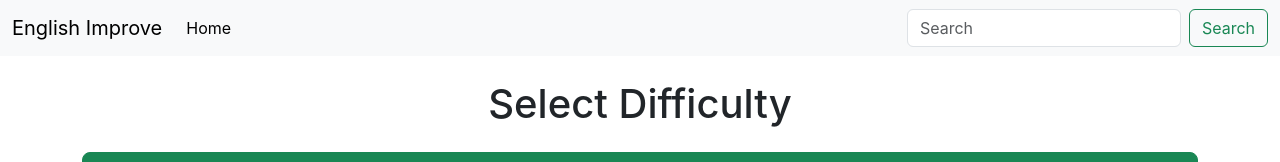
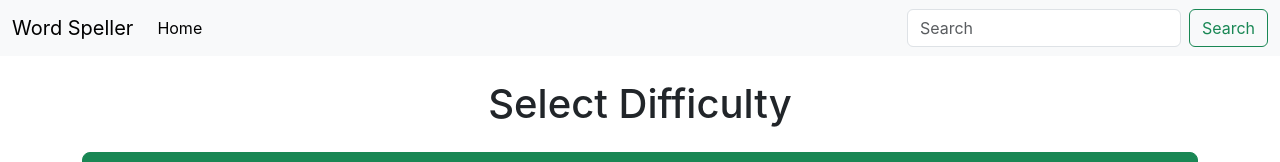
Before and after one commit to Lakshagrawal/Lakshya-Agrawal, a React (Create React App) app: page / in a window 1280 px wide. Shown: the top 162 px of the page. Built offline with nearby package versions, Linux system fonts and the light colour scheme.

Commit message:
update the website logo

```diff
--- a/public/index.html
+++ b/public/index.html
@@ -26,10 +26,10 @@
     -->
     <link href="https://cdn.jsdelivr.net/npm/bootstrap@5.3.2/dist/css/bootstrap.min.css" rel="stylesheet" integrity="sha384-T3c6CoIi6uLrA9TneNEoa7RxnatzjcDSCmG1MXxSR1GAsXEV/Dwwykc2MPK8M2HN" crossorigin="anonymous">
 
-     <!-- FontAwesome -->
+     <!-- FontAwese -->
      <link rel="stylesheet" href="https://cdnjs.cloudflare.com/ajax/libs/font-awesome/6.4.0/css/all.min.css">
 
-    <title>React App</title>
+    <title>Word Speller</title>
   </head>
   <body>
     <noscript>You need to enable JavaScript to run this app.</noscript>
--- a/src/components/Navbar.js
+++ b/src/components/Navbar.js
@@ -5,7 +5,7 @@ export default function Navbar() {
     <div>
     <nav className="navbar navbar-expand-lg bg-body-tertiary">
     <div className="container-fluid">
-        <Link className="navbar-brand" to="/">English Improve</Link>
+        <Link className="navbar-brand" to="/">Word Speller</Link>
         <button className="navbar-toggler" type="button" data-bs-toggle="collapse" data-bs-target="#navbarSupportedContent" aria-controls="navbarSupportedContent" aria-expanded="false" aria-label="Toggle navigation">
         <span className="navbar-toggler-icon"></span>
         </button>
```
